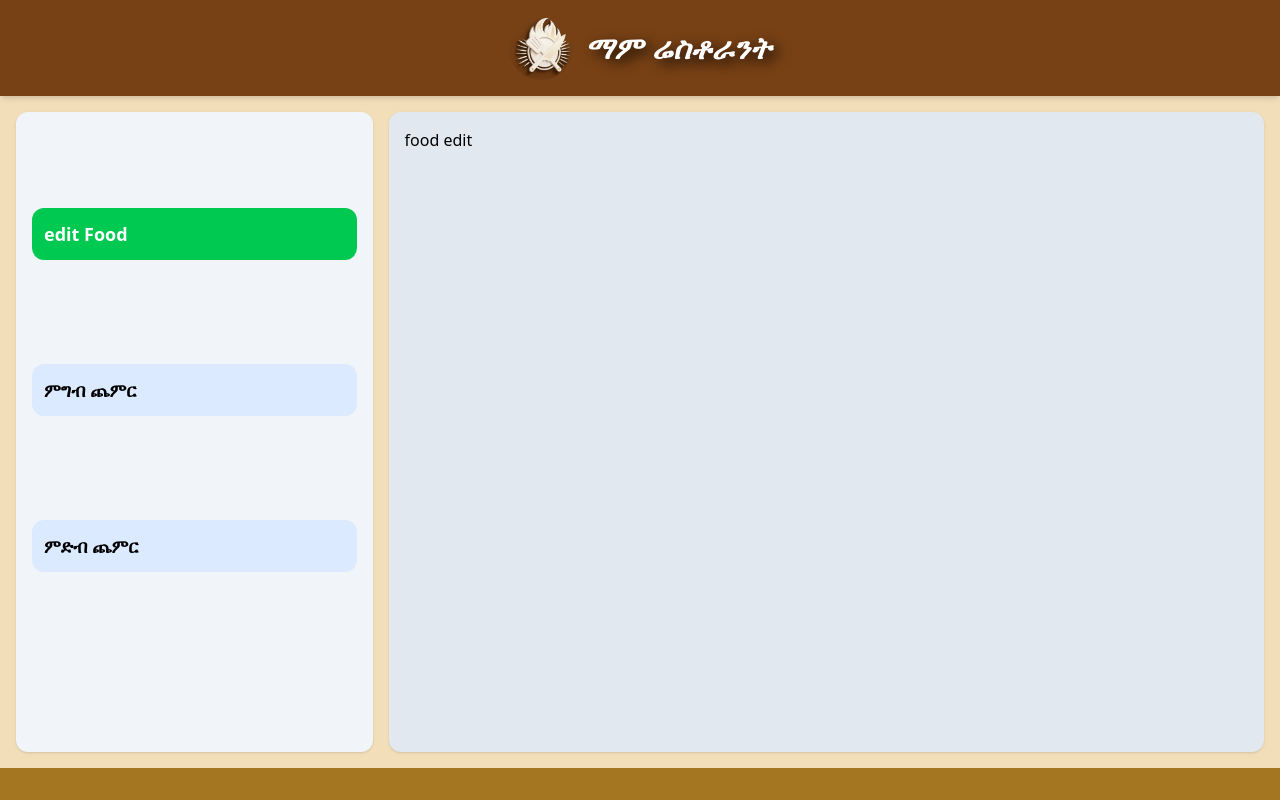
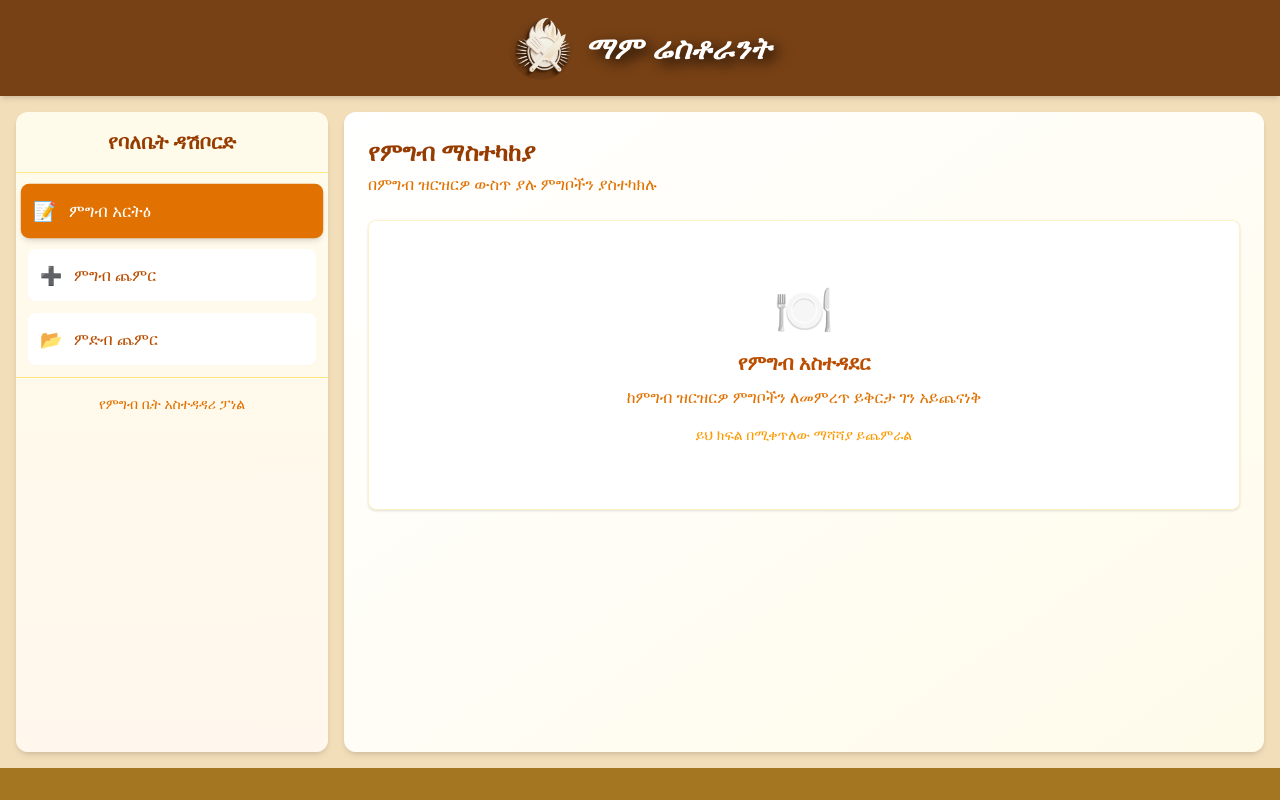
Before and after one commit to amir-mesfin/MAM-Restaurant-digital_menu, a React (Vite) app in the folder client/: page /owner in a window 1280 px wide. Shown: the top 800 px of the page. Built offline with nearby package versions, Linux system fonts and the light colour scheme.

Commit message:
refactor Owner component for improved layout and accessibility; update AddFood and CategoryPage integration

```diff
--- a/client/src/page/AddFood.jsx
+++ b/client/src/page/AddFood.jsx
@@ -37,7 +37,6 @@ export default function AddFood() {
     const { id, value } = e.target;
     setDataForm({ ...dataForm, [id]: value });
 
-    // Clear error when user starts typing
     if (errors[id]) {
       setErrors({...errors, [id]: ''});
     }
@@ -47,7 +46,6 @@ export default function AddFood() {
     const image = e.target.files[0];
     if (!image) return;
 
-    // Reset previous errors
     setImageError('');
 
     if (!image.type.startsWith('image/')) {
@@ -61,7 +59,6 @@ export default function AddFood() {
 
     setImg(image);
 
-    // Create image preview
     const reader = new FileReader();
     reader.onload = () => {
       setImagePreview(reader.result);
@@ -132,13 +129,11 @@ export default function AddFood() {
     setIsSubmitting(true);
 
     try {
-      // First upload the image
       const imageUrl = await uploadCloudinary();
       if (!imageUrl) {
         throw new Error('ምስል መጫን አልተቻለም');
       }
 
-      // Then submit the form data with the image URL
       const submitData = {
         ...dataForm,
         foodUrl: imageUrl
@@ -167,7 +162,6 @@ export default function AddFood() {
 
   return (
     <div className=''>
-      <h1 className='text-2xl font-semibold text-center mb-7 text-amber-700'>ምግብ ጨምር</h1>
 
       {success && (
         <div className="mb-4 p-3 bg-green-100 text-green-700 rounded-md">
--- a/client/src/page/CategoryPage.jsx
+++ b/client/src/page/CategoryPage.jsx
@@ -130,7 +130,6 @@ export default function CategoryPage() {
 
   return (
     <div className='flex flex-col p-4 bg-gray-50 min-h-screen'>
-      <h2 className='text-2xl font-bold text-center mb-6 text-amber-800'>የምግብ ምድብ አስተዳደር</h2>
 
       <div className='flex flex-col lg:flex-row gap-6'>
 
--- a/client/src/page/Owner.jsx
+++ b/client/src/page/Owner.jsx
@@ -1,55 +1,84 @@
 import React, { useState } from 'react';
 import CategoryPage from './CategoryPage';
 import AddFood from './AddFood';
+
 export default function Owner() {
-  const [activePage, setActivePage] = useState('edit')
+  const [activePage, setActivePage] = useState('edit');
 
   const menuItems = [
     {
-      label: "edit Food",
-      key: "edit"
+      label: "ምግብ አርትዕ",
+      key: "edit",
+      icon: "📝"
     },
     {
       label: "ምግብ ጨምር",
-      key: "addFood"
+      key: "addFood",
+      icon: "➕"
     },
     {
-      label: "ምድብ ጨምር ",
-      key: "addCatagory"
+      label: "ምድብ ጨምር",
+      key: "addCatagory",
+      icon: "📂"
     },
-  ]
+  ];
 
   return (
-
-    <div className="flex flex-col md:flex-row gap-4  my-4 px-2 md:px-4 min-h-[80vh]">
+    <div className="flex flex-col md:flex-row gap-4 my-4 px-2 md:px-4 min-h-[80vh]">
       {/* Left Sidebar */}
-      <div className="w-full md:w-2/7  bg-slate-100 rounded-xl shadow-sm overflow-y-auto  md:h-auto">
-        <ul className="flex md:flex-col justify-around  md:mt-20 md:justify-between  md:gap-20p   md:space-y-20 flex-row md:gap-6 gap-2 p-2 md:p-4">
+      <div className="w-full md:w-1/4 bg-gradient-to-b from-amber-50 to-orange-50 rounded-xl shadow-md overflow-hidden md:h-auto">
+        <div className="p-4 border-b border-amber-200">
+          <h2 className="text-xl font-bold text-amber-800 text-center">የባለቤት ዳሽቦርድ</h2>
+        </div>
+        <ul className="flex flex-col p-3 space-y-3">
           {menuItems.map((item) => (
             <li
               key={item.key}
-              className={`p-2 md:p-3 text-sm md:text-lg font-semibold whitespace-nowrap rounded-xl cursor-pointer transition
-            ${activePage === item.key
-                  ? "bg-green-500 text-white"
-                  : "bg-blue-100 hover:bg-green-300 hover:text-white"
+              className={`p-3 flex items-center text-md font-medium rounded-lg cursor-pointer transition-all duration-300
+                ${activePage === item.key
+                  ? "bg-amber-600 text-white shadow-md transform scale-105"
+                  : "bg-white text-amber-700 hover:bg-amber-100 hover:text-amber-900"
                 }`}
               onClick={() => setActivePage(item.key)}
             >
+              <span className="mr-3 text-lg">{item.icon}</span>
               {item.label}
             </li>
           ))}
         </ul>
+        <div className="p-4 mt-auto border-t border-amber-200 text-center text-sm text-amber-600">
+          የምግብ ቤት አስተዳዳሪ ፓነል
+        </div>
       </div>
 
       {/* Main Content */}
-      <div className="flex-1 w-full bg-slate-200 rounded-xl shadow-sm p-4 overflow-y-auto h-[80vh] md:h-[80vh]">
-        {activePage === "edit" && 'food edit'}
-        {activePage === "addFood" && <AddFood />}
-        {activePage === "addCatagory" &&  <CategoryPage />}
+      <div className="flex-1 w-full bg-gradient-to-br from-white to-amber-50 rounded-xl shadow-md p-4 md:p-6 overflow-y-auto md:h-[80vh]">
+        <div className="mb-6">
+          <h1 className="text-2xl font-bold text-amber-800">
+            {activePage === "edit" && "የምግብ ማስተካከያ"}
+            {activePage === "addFood" && "አዲስ ምግብ ያክሉ"}
+            {activePage === "addCatagory" && "አዲስ ምድብ ያክሉ"}
+          </h1>
+          <p className="text-amber-600 mt-1">
+            {activePage === "edit" && "በምግብ ዝርዝርዎ ውስጥ ያሉ ምግቦችን ያስተካክሉ"}
+            {activePage === "addFood" && "ወደ ምግብ ዝርዝርዎ አዲስ ምግብ ያክሉ"}
+            {activePage === "addCatagory" && "ለምግብ ዝርዝርዎ አዲስ ምድብ ይፍጠሩ"}
+          </p>
+        </div>
 
+        <div className="bg-white rounded-lg p-4 md:p-6 shadow-sm border border-amber-100">
+          {activePage === "edit" && (
+            <div className="text-center py-10">
+              <div className="text-5xl mb-4">🍽️</div>
+              <h2 className="text-xl font-semibold text-amber-700">የምግብ አስተዳደር</h2>
+              <p className="text-amber-600 mt-2">ከምግብ ዝርዝርዎ ምግቦችን ለመምረጥ ይቅርታ ገን አይጨናነቅ</p>
+              <p className="text-amber-500 text-sm mt-4">ይህ ክፍል በሚቀጥለው ማሻሻያ ይጨምራል</p>
+            </div>
+          )}
+          {activePage === "addFood" && <AddFood />}
+          {activePage === "addCatagory" && <CategoryPage />}
+        </div>
       </div>
-
     </div>
-
   );
 }
```
